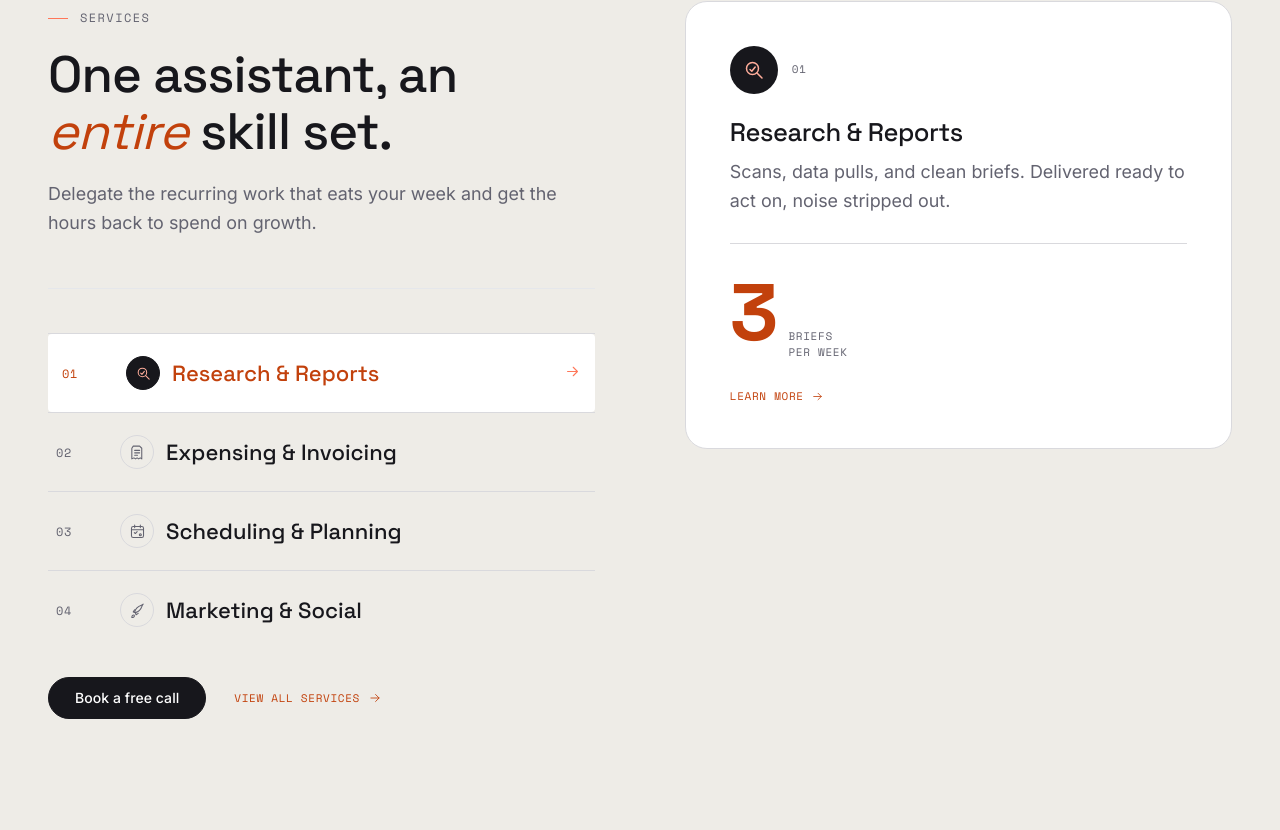
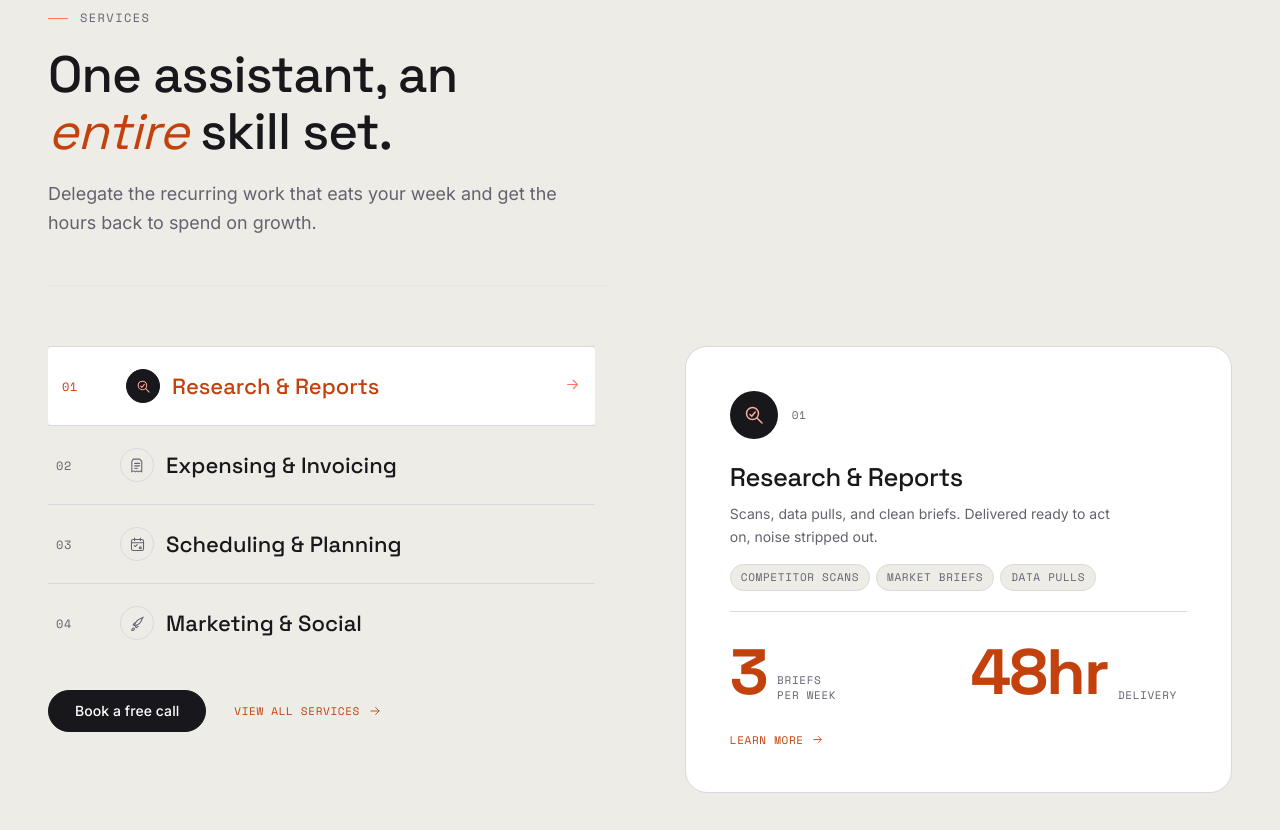
Before and after one commit to martinkilombe/Virtual-Assistant, a Next.js app: page / in a window 1280 px wide. Shown: the part 990-1820 px from the top of the page. Built offline with nearby package versions, Linux system fonts and the light colour scheme.

Commit message:
Ehance the Service pag clearly

```diff
--- a/src/app/globals.css
+++ b/src/app/globals.css
@@ -651,13 +651,12 @@ em { font-style: italic; }
   align-items: start;
 }
 
-/* ---- Left column ---- */
-.iva-svc__left { display: flex; flex-direction: column; }
-
+/* Copy sits above the grid */
 .iva-svc__copy {
-  padding-bottom: clamp(36px, 4vw, 52px);
+  padding-bottom: clamp(32px, 4vw, 48px);
   border-bottom: 1px solid var(--line-soft);
-  margin-bottom: clamp(32px, 4vw, 44px);
+  margin-bottom: clamp(40px, 5vw, 60px);
+  max-width: 560px;
 }
 .iva-svc__copy h2 {
   font-size: var(--fs-h2);
@@ -665,6 +664,9 @@ em { font-style: italic; }
   margin: 0 0 20px;
 }
 .iva-svc__copy .iva-lead { margin-bottom: 0; }
+
+/* ---- Left column (rows only) ---- */
+.iva-svc__left { display: flex; flex-direction: column; }
 
 .iva-svc__actions {
   display: flex;
@@ -764,8 +766,8 @@ em { font-style: italic; }
 .iva-svc__viewall:hover { color: var(--ink); }
 .iva-svc__viewall:hover svg { transform: translateX(3px); }
 
-/* ---- Right column — sticky spotlight ---- */
-.iva-svc__spotlight { position: sticky; top: 108px; }
+/* ---- Right column — spotlight ---- */
+.iva-svc__spotlight { align-self: start; }
 
 .svc-spot {
   background: var(--paper);
@@ -812,11 +814,30 @@ em { font-style: italic; }
 }
 
 .svc-spot__desc {
-  font-size: var(--fs-lead);
+  font-size: var(--fs-sm);
   color: var(--muted);
   line-height: var(--lh-relaxed);
-  margin: 0 0 28px;
+  margin: 0 0 16px;
   max-width: 44ch;
+}
+
+.svc-spot__tags {
+  display: flex;
+  flex-wrap: wrap;
+  gap: 6px;
+  margin-bottom: 20px;
+}
+.svc-spot__tag {
+  font-family: var(--font-mono);
+  font-size: var(--fs-micro);
+  letter-spacing: var(--ls-wide);
+  text-transform: uppercase;
+  color: var(--muted);
+  background: var(--paper-2);
+  border: 1px solid var(--line);
+  border-radius: 100px;
+  padding: 4px 10px;
+  white-space: nowrap;
 }
 
 .svc-spot__divider {
@@ -825,15 +846,20 @@ em { font-style: italic; }
   margin-bottom: 28px;
 }
 
+.svc-spot__stats {
+  display: grid;
+  grid-template-columns: 1fr 1fr;
+  gap: 16px 24px;
+  margin-bottom: 28px;
+}
 .svc-spot__stat {
   display: flex;
-  align-items: baseline;
-  gap: 12px;
-  margin-bottom: 28px;
+  align-items: flex-end;
+  gap: 10px;
 }
 .svc-spot__stat-num {
   font-family: var(--font-display);
-  font-size: clamp(56px, 6.5vw, 80px);
+  font-size: clamp(44px, 5vw, 64px);
   font-weight: 700;
   line-height: 1;
   letter-spacing: var(--ls-display);
@@ -885,11 +911,33 @@ em { font-style: italic; }
     line-height: var(--lh-relaxed);
     margin: 0 0 16px;
   }
+  .svc-row__expand-tags {
+    display: flex;
+    flex-wrap: wrap;
+    gap: 5px;
+    margin-bottom: 14px;
+  }
+  .svc-row__expand-tag {
+    font-family: var(--font-mono);
+    font-size: var(--fs-micro);
+    letter-spacing: var(--ls-wide);
+    text-transform: uppercase;
+    color: var(--muted);
+    background: var(--paper-2);
+    border: 1px solid var(--line);
+    border-radius: 100px;
+    padding: 3px 8px;
+    white-space: nowrap;
+  }
+  .svc-row__expand-stats {
+    display: flex;
+    gap: 20px;
+    margin-bottom: 16px;
+  }
   .svc-row__expand-stat {
     display: flex;
-    align-items: baseline;
+    align-items: center;
     gap: 8px;
-    margin-bottom: 16px;
   }
   .svc-row__expand-num {
     font-family: var(--font-display);
--- a/src/components/Services.tsx
+++ b/src/components/Services.tsx
@@ -19,6 +19,9 @@ interface ServiceItem {
   desc: string
   statNum: string
   statLabel: string
+  statNum2: string
+  statLabel2: string
+  tags: string[]
   icon: React.ComponentType<{ size?: number }>
 }
 
@@ -30,6 +33,9 @@ const SERVICES: ServiceItem[] = [
     desc: 'Scans, data pulls, and clean briefs. Delivered ready to act on, noise stripped out.',
     statNum: '3',
     statLabel: 'briefs per week',
+    statNum2: '48hr',
+    statLabel2: 'delivery',
+    tags: ['Competitor scans', 'Market briefs', 'Data pulls'],
     icon: IconResearch,
   },
   {
@@ -39,6 +45,9 @@ const SERVICES: ServiceItem[] = [
     desc: 'Every invoice sent, every receipt filed, every cent reconciled. Your books stay spotless.',
     statNum: '12',
     statLabel: 'invoices per week',
+    statNum2: '0',
+    statLabel2: 'errors',
+    tags: ['Invoice tracking', 'Receipt filing', 'Reconciliation'],
     icon: IconInvoice,
   },
   {
@@ -48,6 +57,9 @@ const SERVICES: ServiceItem[] = [
     desc: 'Meetings booked, conflicts resolved, follow-ups handled. Your calendar runs without you.',
     statNum: '18',
     statLabel: 'meetings per week',
+    statNum2: '2hrs',
+    statLabel2: 'saved daily',
+    tags: ['Calendar sync', 'Follow-ups', 'Conflict resolution'],
     icon: IconCalendar,
   },
   {
@@ -57,6 +69,9 @@ const SERVICES: ServiceItem[] = [
     desc: 'Posts live, inbox cleared, audience kept warm. Consistent presence, zero daily effort.',
     statNum: '5',
     statLabel: 'posts per week',
+    statNum2: '3',
+    statLabel2: 'platforms',
+    tags: ['Content creation', 'Inbox management', 'Scheduling'],
     icon: IconRocket,
   },
 ]
@@ -79,10 +94,9 @@ export default function Services() {
 
   return (
     <section className="iva-section iva-section--panel" id="services">
-      <div className="iva-container iva-svc">
+      <div className="iva-container">
 
-        {/* Left: intro copy + row list */}
-        <div className="iva-svc__left">
+        {/* Copy — sits above the two-column grid */}
         <div className="iva-svc__copy">
           <Eyebrow>Services</Eyebrow>
           <h2 className="iva-serif">
@@ -94,6 +108,9 @@ export default function Services() {
           </p>
         </div>
 
+        {/* Two-column grid: rows | spotlight */}
+        <div className="iva-svc">
+          <div className="iva-svc__left">
           <div className="iva-svc__rows">
             {SERVICES.map((row, i) => {
               const RowIcon = row.icon
@@ -125,9 +142,20 @@ export default function Services() {
                   <div className="svc-row__expand" aria-hidden={!isActive}>
                     <div className="svc-row__expand-inner">
                       <p className="svc-row__expand-desc">{row.desc}</p>
+                      <div className="svc-row__expand-tags">
+                        {row.tags.map(tag => (
+                          <span key={tag} className="svc-row__expand-tag">{tag}</span>
+                        ))}
+                      </div>
+                      <div className="svc-row__expand-stats">
                         <div className="svc-row__expand-stat">
                           <span className="svc-row__expand-num">{row.statNum}</span>
                           <span className="svc-row__expand-label">{row.statLabel}</span>
+                        </div>
+                        <div className="svc-row__expand-stat">
+                          <span className="svc-row__expand-num">{row.statNum2}</span>
+                          <span className="svc-row__expand-label">{row.statLabel2}</span>
+                        </div>
                       </div>
                       <Link
                         href={`/services#${row.slug}`}
@@ -154,7 +182,7 @@ export default function Services() {
           </div>
           </div>
 
-        {/* Right: sticky spotlight panel */}
+          {/* Spotlight panel — aligned with rows, no sticky */}
           <div
             className="iva-svc__spotlight"
             aria-live="polite"
@@ -169,10 +197,21 @@ export default function Services() {
               </div>
               <h3 className="svc-spot__title">{s.title}</h3>
               <p className="svc-spot__desc">{s.desc}</p>
+              <div className="svc-spot__tags">
+                {s.tags.map(tag => (
+                  <span key={tag} className="svc-spot__tag">{tag}</span>
+                ))}
+              </div>
               <div className="svc-spot__divider" />
+              <div className="svc-spot__stats">
                 <div className="svc-spot__stat">
                   <span className="svc-spot__stat-num">{s.statNum}</span>
                   <span className="svc-spot__stat-label">{s.statLabel}</span>
+                </div>
+                <div className="svc-spot__stat">
+                  <span className="svc-spot__stat-num">{s.statNum2}</span>
+                  <span className="svc-spot__stat-label">{s.statLabel2}</span>
+                </div>
               </div>
               <Link href={`/services#${s.slug}`} className="svc-spot__link">
                 Learn more <IconArrow size={13} />
@@ -181,6 +220,7 @@ export default function Services() {
           </div>
 
         </div>
+      </div>
     </section>
   )
 }
```
Also changed, not shown: 1 other file (tests, documents, lock files or other folders). Lines whose indentation alone changed are shown as unchanged.
